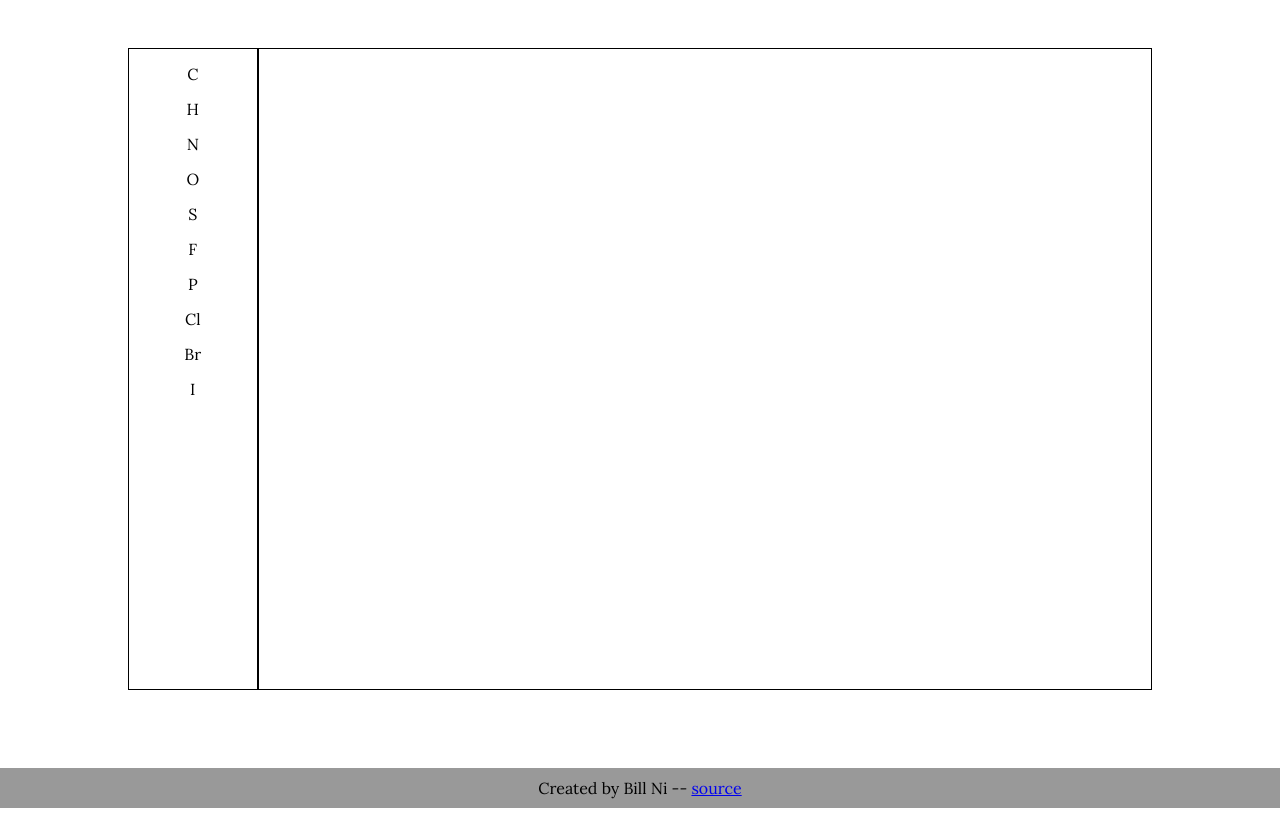
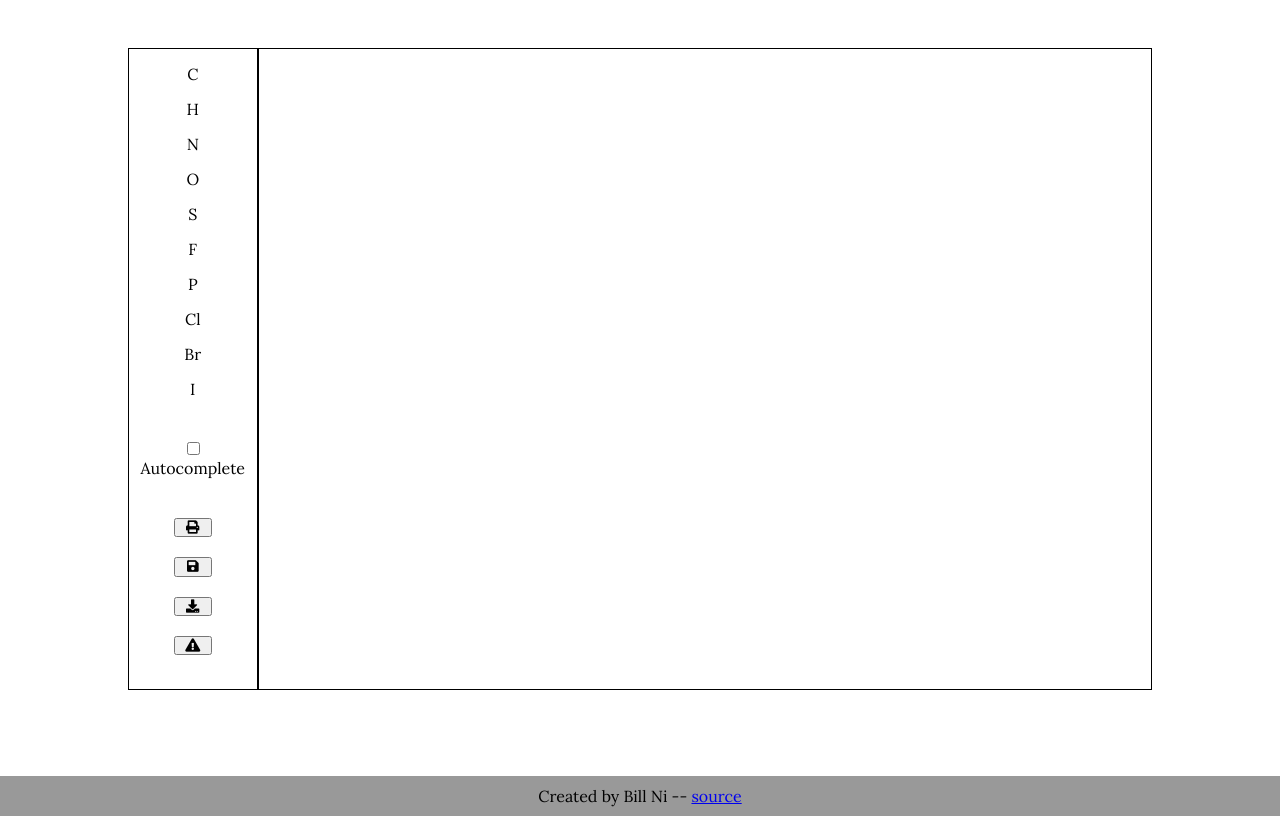
Before and after one commit to bnidevs/draw-orgo, a plain HTML site: page index.html in a window 1280 px wide. Drawn offline with Linux system fonts and the light colour scheme.

Commit message:
add tool buttons

```diff
--- a/index.html
+++ b/index.html
@@ -7,6 +7,7 @@
     </title>
 
     <link href="https://fonts.googleapis.com/css2?family=Lora:wght@400;500;700&display=swap" rel="stylesheet">
+    <link rel="stylesheet" href="https://use.fontawesome.com/releases/v5.14.0/css/all.css" integrity="sha384-HzLeBuhoNPvSl5KYnjx0BT+WB0QEEqLprO+NBkkk5gbc67FTaL7XIGa2w1L0Xbgc" crossorigin="anonymous">
     <link rel="stylesheet" href="style.css">
 
   </head>
@@ -45,6 +46,17 @@
         <div class="element">
           I
         </div>
+
+        <br><br>
+
+        <input type="checkbox" id="autocomplete" name="autocomplete"><label for="autocomplete">Autocomplete</label>
+
+        <br><br>
+
+        <button class="tool"><i class="fas fa-print"></i></button><br>
+        <button class="tool"><i class="fas fa-save"></i></button><br>
+        <button class="tool"><i class="fas fa-download"></i></button><br>
+        <button class="tool"><i class="fas fa-exclamation-triangle"></i></button>
       </div>
       <div id="org_canvas">
 
--- a/style.css
+++ b/style.css
@@ -32,17 +32,29 @@ body {
   margin-top: 15px;
 }
 
+.ins {
+  width: 2vw;
+  height: 2vw;
+  background-color: #0099aa;
+}
+
+.tool {
+  width: 3vw;
+}
+
 #org_canvas {
   border: 1px solid #000;
   width: 70vw;
   height: 80vh;
+
+  background-color: #fff;
 }
 
 #footer {
   z-index: 1;
 
   margin: 0;
-  margin-top: 10vh;
+  margin-top: 11vh;
   width: 100vw;
   height: 5vh;
 
```
